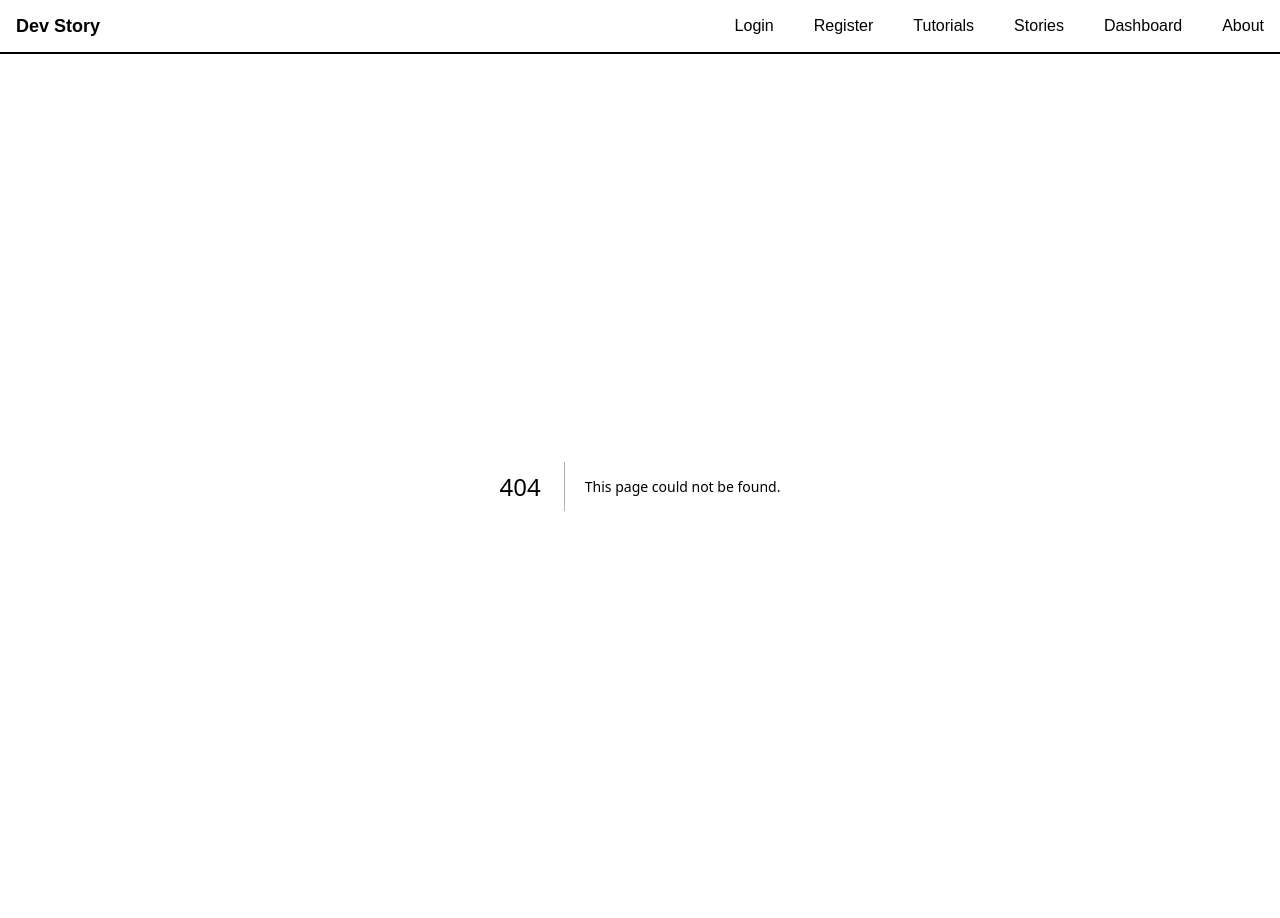
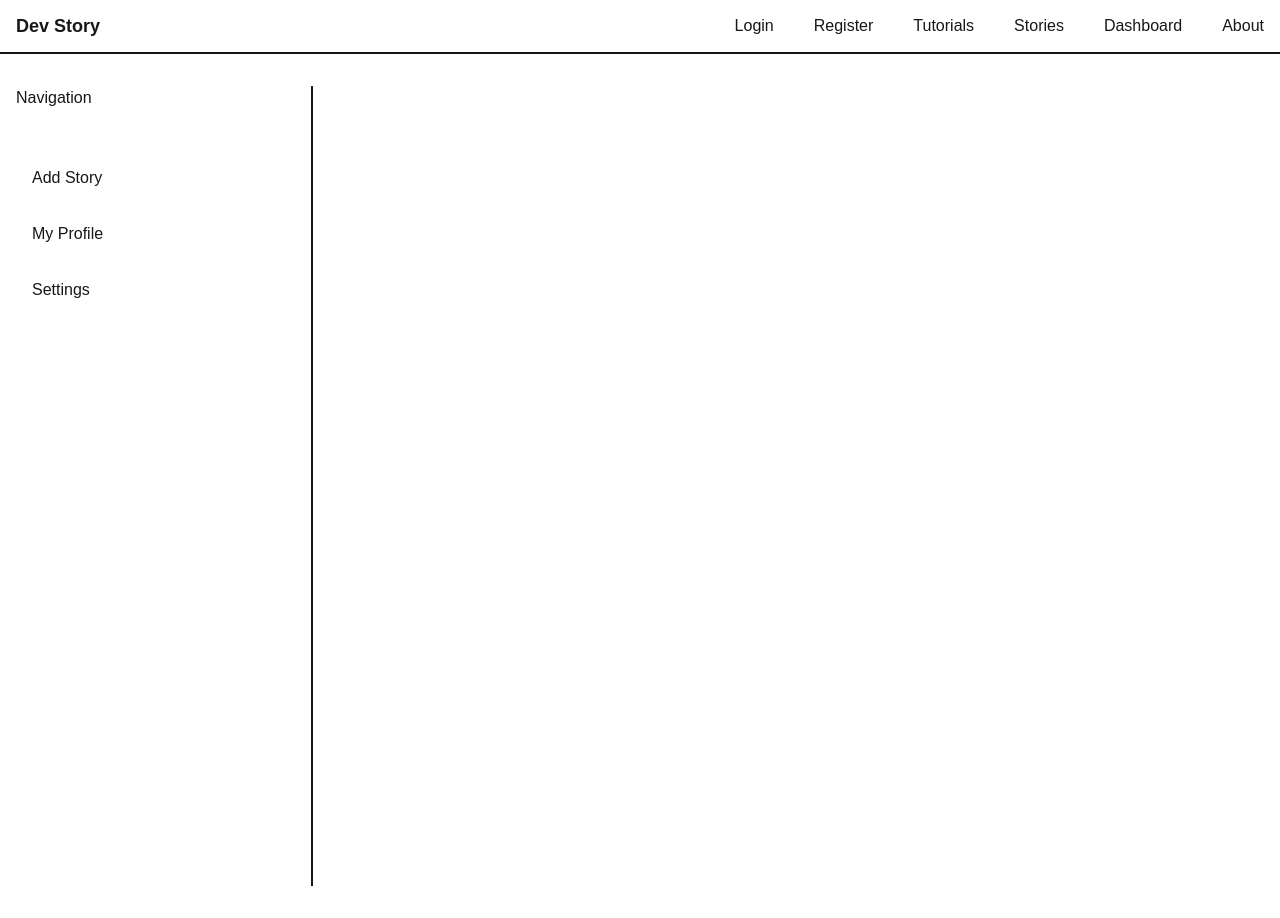
Before and after one commit to ashiqur0/hello-next, a Next.js app: page /dashboard/add-story in a window 1280 px wide. Before the commit this address had no page. Built offline with nearby package versions, Linux system fonts and the light colour scheme.

Commit message:
Create AddStory Page Under Dashboardlayout

```diff
--- /dev/null
+++ b/src/app/dashboard/add-story/page.jsx
@@ -0,0 +1,11 @@
+import React from 'react';
+
+const AddStory = () => {
+    return (
+        <div>
+
+        </div>
+    );
+};
+
+export default AddStory;
--- a/src/app/dashboard/layout.jsx
+++ b/src/app/dashboard/layout.jsx
@@ -8,8 +8,8 @@ const DashboardLayout = ({ children }) => {
                 <h2>Navigation</h2>
 
                 <div className='flex flex-col mt-10 pr-4'>
-                    <Link href={'/add-story'} className='hover:bg-gray-700 p-4 rounded'>Add Story</Link>
-                    <Link href={'/my-profile'} className='hover:bg-gray-700 p-4 rounded'>My Profile</Link>
+                    <Link href={'/dashboard/add-story'} className='hover:bg-gray-700 p-4 rounded'>Add Story</Link>
+                    <Link href={'/dashboard/my-profile'} className='hover:bg-gray-700 p-4 rounded'>My Profile</Link>
                     <Link href={'/settings'} className='hover:bg-gray-700 p-4 rounded'>Settings</Link>
                 </div>
             </div>
```
